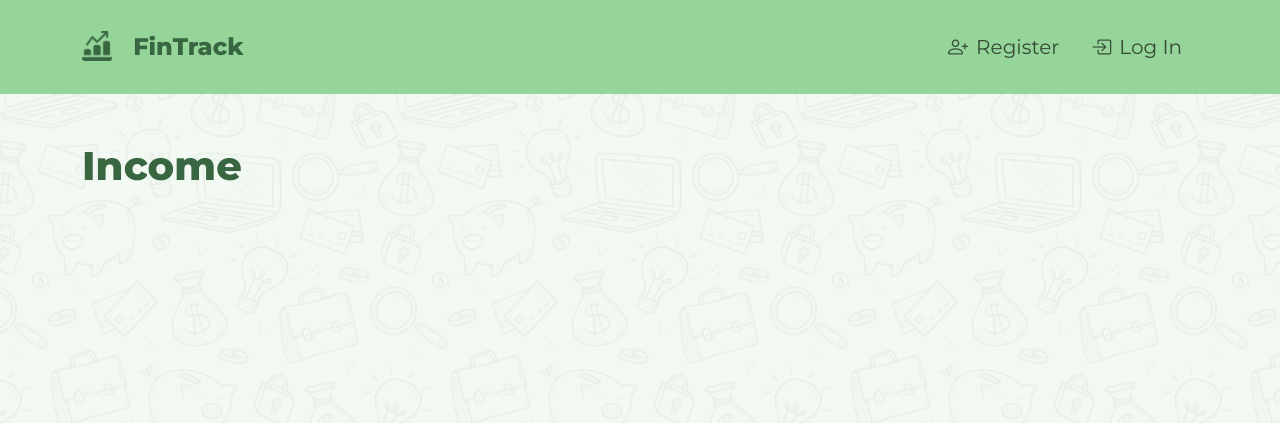
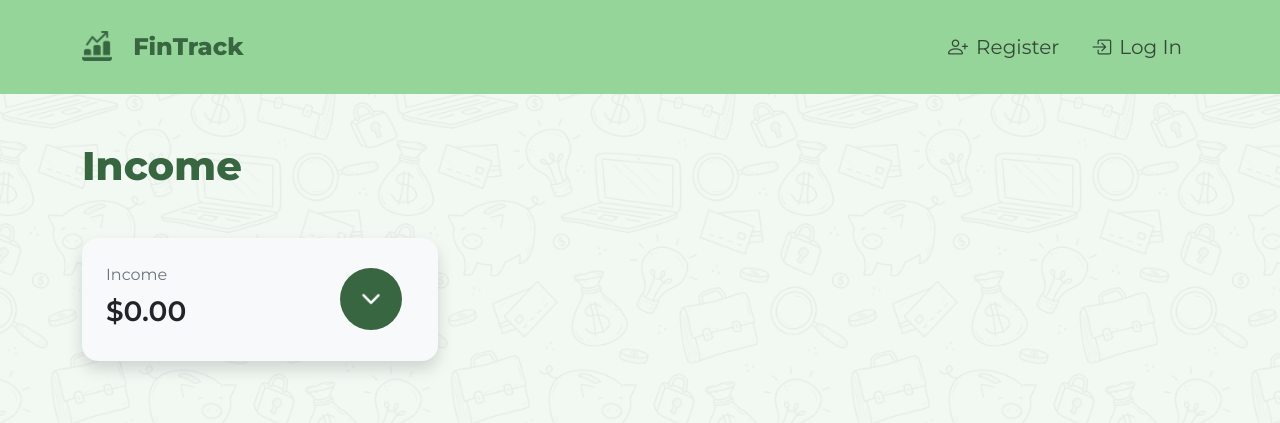
Before and after one commit to OLuizFernando/fintrack, a Flask app: template templates/income.html in a window 1280 px wide. Shown: the top 423 px of the page. Run offline with Flask 3, Linux system fonts and the light colour scheme; the template is opened without the code that fills it, so the values that code supplies are empty; some libraries are stand-ins or nearby versions.

Commit message:
add income and expenses total amount in each page

```diff
--- a/app.py
+++ b/app.py
@@ -119,7 +119,14 @@ def expenses():
         ORDER BY created_at DESC
     """, params=[session["user_id"]], return_value=True)
 
-    return render_template("expenses.html", expenses=expenses)
+    total_expenses = db_execute("""
+        SELECT SUM(amount) AS total_expenses
+        FROM transactions
+        WHERE type = 'expense'
+        AND user_id = %s
+    """, params=[session["user_id"]], return_value=True)[0]["total_expenses"]
+
+    return render_template("expenses.html", expenses=expenses, total_expenses=total_expenses)
 
 
 @app.route("/income")
@@ -133,7 +140,14 @@ def income():
         ORDER BY created_at DESC
     """, params=[session["user_id"]], return_value=True)
 
-    return render_template("income.html", income_list=income_list)
+    total_income = db_execute("""
+        SELECT SUM(amount) AS total_income
+        FROM transactions
+        WHERE type = 'income'
+        AND user_id = %s
+    """, params=[session["user_id"]], return_value=True)[0]["total_income"]
+
+    return render_template("income.html", income_list=income_list, total_income=total_income)
 
 
 @app.route("/login", methods=["GET", "POST"])
--- a/templates/income.html
+++ b/templates/income.html
@@ -3,6 +3,23 @@
 <main class="flex-grow-1 d-flex flex-column">
   <div class="container pb-4 pb-lg-auto">
     <h1 class="montserrat-extrabold text-primary my-5">Income</h1>
+    <div class="row mb-4">
+      <div class="col-lg-4 col-12 mb-3 mb-lg-0">
+        <div class="bg-light shadow rounded-4 h-100 p-4">
+          <div class="row">
+            <div class="col">
+              <span class="montserrat-regular text-secondary"> Income </span>
+              <h3 class="montserrat-semibold mt-2">${{ total_income | money }}</h3>
+            </div>
+            <div class="col d-flex align-items-center justify-content-end px-4">
+              <div class="bg-primary rounded-circle p-3">
+                <img src="../static/images/income_arrow_icon.png" width="30" alt="Income arrow icon" />
+              </div>
+            </div>
+          </div>
+        </div>
+      </div>
+    </div>
     {% if income_list %}
     <div class="table-responsive bg-light shadow rounded-4 py-4 px-auto px-sm-4 px-lg-5">
       <table class="table table-hover table-light px-auto px-lg-4">
```
Also changed, not shown: templates/expenses.html (+17 -0 lines).
